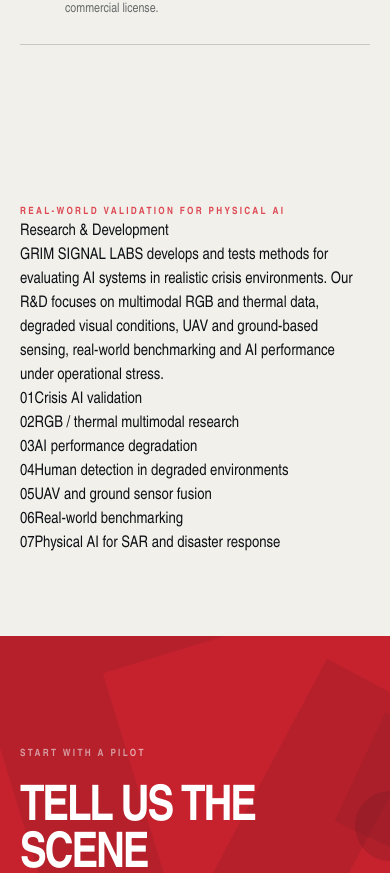
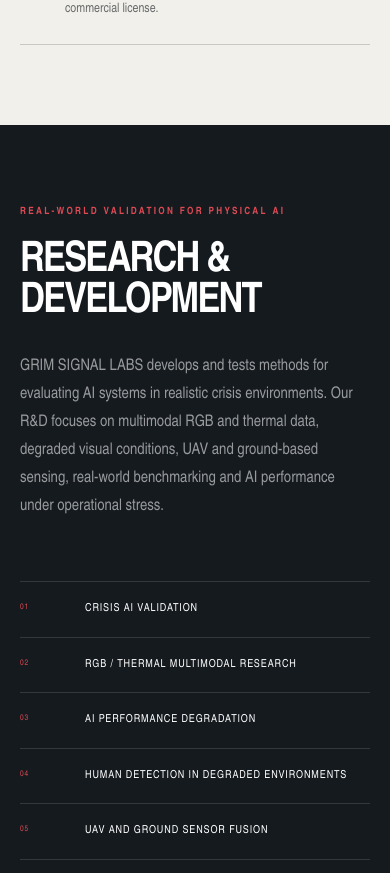
Before and after one commit to karolhuzarski-maker/grimsignal, a Next.js app: page / in a window 390 px wide. Shown: the part 7157-8030 px from the top of the page. Built offline with nearby package versions, Linux system fonts and the light colour scheme.

Commit message:
Style GRIM SIGNAL LABS R&D navigation and section

```diff
--- a/app/globals.css
+++ b/app/globals.css
@@ -41,9 +41,10 @@
 }
 .brand { display: inline-flex; align-items: center; width: max-content; }
 .brand-logo { display: block; width: 330px; height: auto; }
-.desktop-nav { display: flex; gap: 36px; font-size: 11px; letter-spacing: .13em; text-transform: uppercase; }
+.desktop-nav { display: flex; gap: 36px; font-size: 11px; letter-spacing: .13em; text-transform: uppercase; position: relative; }
 .desktop-nav a { opacity: .62; transition: opacity .2s ease; }
 .desktop-nav a:hover { opacity: 1; }
+.desktop-nav .rd-link { position: absolute; left: calc(100% + 36px); white-space: nowrap; }
 .header-cta { justify-self: end; font-size: 11px; text-transform: uppercase; letter-spacing: .12em; display: flex; gap: 12px; align-items: center; }
 .header-cta span { color: var(--red); font-size: 16px; }
 .menu-toggle, .mobile-nav { display: none; }
@@ -192,6 +193,13 @@
 .method li { padding:24px 0; border-bottom:1px solid var(--line); display:grid; grid-template-columns:70px 1fr; }
 .method li > span { color:var(--red); font-size:9px; }.method li div { display:grid; grid-template-columns:.42fr 1fr; gap:30px; }.method strong { text-transform:uppercase; font-size:18px; }.method p { margin:0; color:var(--muted); font-size:13px; line-height:1.55; }
 
+.research { background:var(--ink-2); color:white; display:grid; grid-template-columns:.75fr 1fr; gap:clamp(60px,9vw,150px); align-items:start; }
+.research h2 { margin:22px 0 30px; text-transform:uppercase; font-size:clamp(42px,5vw,76px); letter-spacing:-.045em; line-height:.96; font-weight:900; }
+.research-copy > p { margin:0; max-width:620px; color:rgba(255,255,255,.56); font-size:16px; line-height:1.75; }
+.research-list { list-style:none; padding:0; margin:0; border-top:1px solid rgba(255,255,255,.13); }
+.research-list li { padding:19px 0; border-bottom:1px solid rgba(255,255,255,.13); display:grid; grid-template-columns:70px 1fr; gap:20px; text-transform:uppercase; font-size:11px; letter-spacing:.08em; }
+.research-list li span { color:#dd4a54; font-size:8px; }
+
 .contact { position:relative; overflow:hidden; background:var(--red); color:white; min-height:620px; display:flex; flex-direction:column; align-items:flex-start; justify-content:center; }
 .contact .section-kicker { color:rgba(255,255,255,.6); }.contact h2 { margin-top:24px; font-size:clamp(50px,6.6vw,102px); position:relative; z-index:2; }.contact > p { color:rgba(255,255,255,.7); max-width:590px; margin-top:28px; position:relative; z-index:2; }
 .button-light { background:white; color:var(--ink); margin-top:36px; position:relative; z-index:2; }
@@ -207,6 +215,7 @@
   .hero { grid-template-columns:1fr; padding-top:150px; }.hero-copy { max-width:800px; }.sensor-stage { max-width:700px; }.hero::after{display:none}
   .intro { grid-template-columns:1fr; gap:40px; }.intro-body { grid-template-columns:1fr .7fr; }
   .data-section { grid-template-columns:1fr; }.passport{max-width:720px}.method{grid-template-columns:1fr;gap:60px}
+  .research { grid-template-columns:1fr; }
 }
 
 @media (max-width: 860px) {
@@ -267,6 +276,7 @@
   .library-head { grid-template-columns:1fr; gap:28px; margin-bottom:50px; }.pack-row { grid-template-columns:50px 1fr auto; gap:12px; padding:20px 0; }.pack-row p { grid-column:2/4; margin:0 }.pack-row:hover{padding:20px 10px}
   .why-grid { grid-template-columns:1fr; }.why-grid article{min-height:240px}.why-grid h3{margin-top:55px}
   .method li { grid-template-columns:45px 1fr; }.method li div { grid-template-columns:1fr; gap:10px; }
+  .research h2 { font-size:42px; }.research-list li { grid-template-columns:45px 1fr; }
   .contact { min-height:650px; }.contact h2{font-size:49px}.contact-details{flex-direction:column}.contact-signal{opacity:.5;right:-350px}
   footer { grid-template-columns:1fr; gap:18px; padding:38px 20px; }.footer-brand{justify-self:center}.footer-brand .brand-logo{width:260px}footer p,footer>span{text-align:center;margin:0}
 }
```
